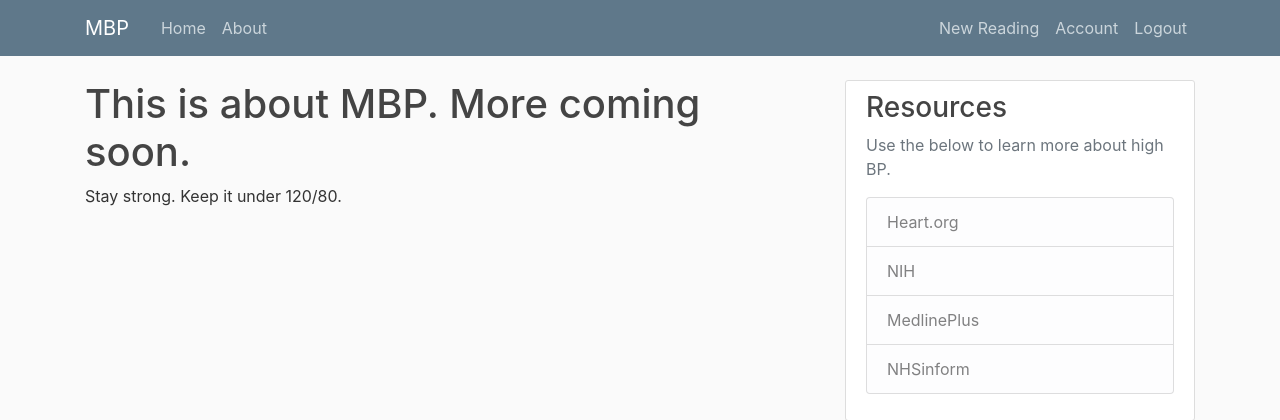
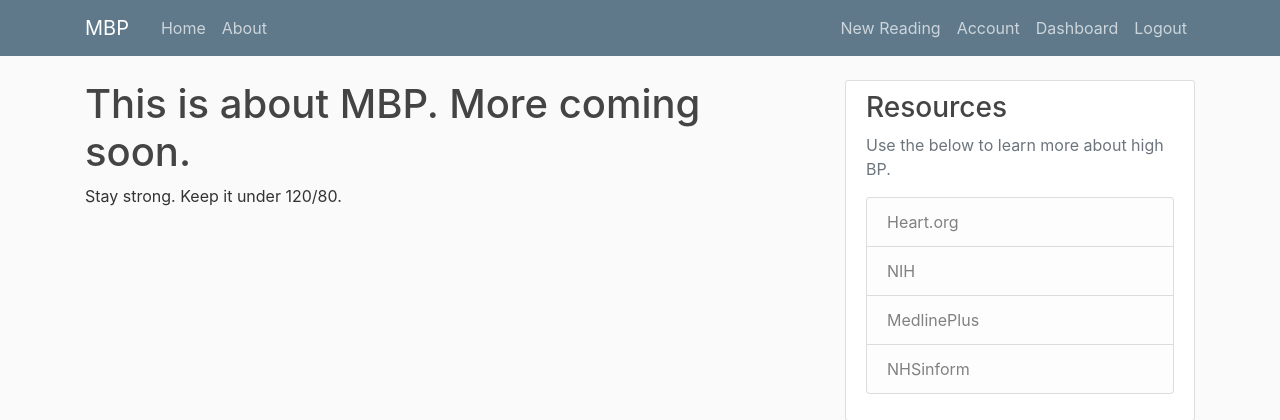
Before and after one commit to itprohelper/mybp, a Flask app: page /about in a window 1280 px wide. Shown: the top 420 px of the page. Run offline with Flask 2, Linux system fonts and the light colour scheme; the visitor is signed in with stand-in values (Sample User, id 1); some libraries are stand-ins or nearby versions.

Commit message:
added dashboard menu item to show only when user logs in. can't make to show only logged user readings yet

```diff
--- a/www/mbp/templates/base.html
+++ b/www/mbp/templates/base.html
@@ -33,6 +33,7 @@
         {% if current_user.is_authenticated %} <!-- Shows logout route if user already authenticated. -->
         <a class="nav-item nav-link" href="{{ url_for('readings.new_reading') }}">New Reading</a>
           <a class="nav-item nav-link" href="{{ url_for('users.account') }}">Account</a>
+          <a class="nav-item nav-link" href="{{ url_for('users.user_readings', username=username) }}">Dashboard</a> <!--not working as expected-->
           <a class="nav-item nav-link" href="{{ url_for('users.logout') }}">Logout</a>
         {% else %}
           <a class="nav-item nav-link" href="{{ url_for('users.login') }}">Login</a>
```
